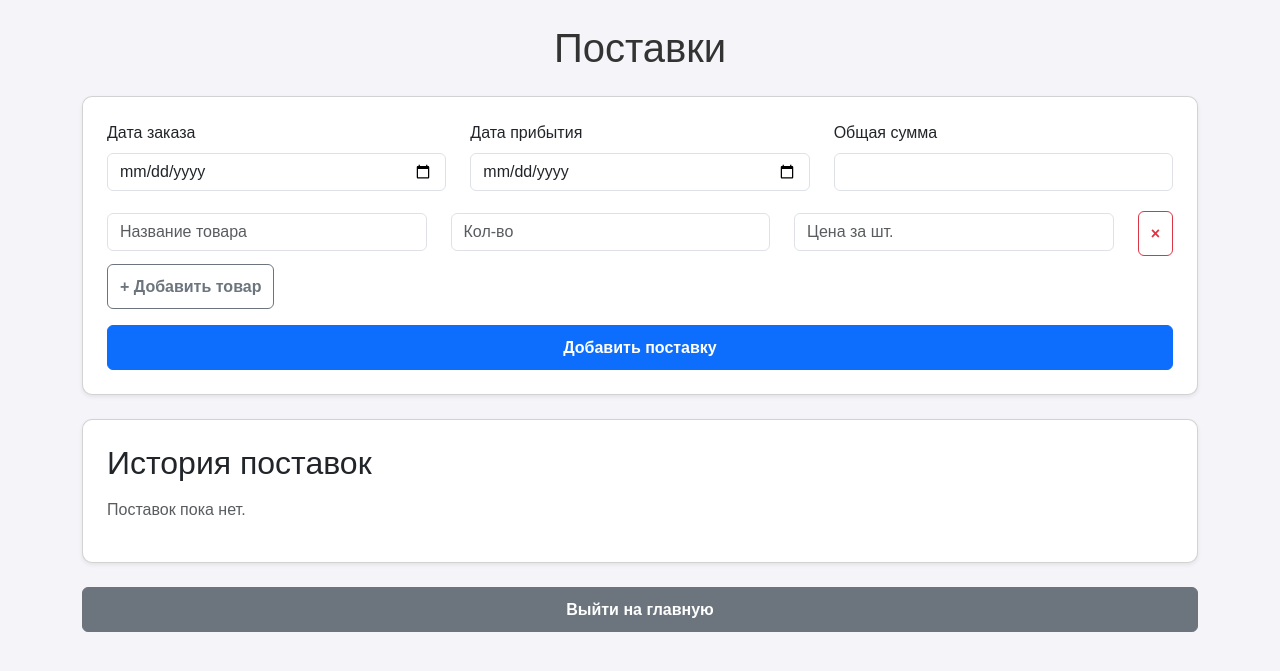
After one commit to semionser/db1, a Flask app: page /supplies in a window 1280 px wide. The commit adds this page. Shown: the top 671 px of the page. Run offline with Flask 3, Linux system fonts and the light colour scheme; parts of the project's set-up code (start-up, migrations or seed data) failed here and were passed over.

Commit message:
бновлён

```diff
--- a/app.py
+++ b/app.py
@@ -58,6 +58,22 @@ class Task(db.Model):
     description = db.Column(db.Text, nullable=False)
     deadline = db.Column(db.Date, nullable=False)
     created_at = db.Column(db.DateTime, default=datetime.utcnow)
+
+#== бд поставок ===
+
+class Supply(db.Model):
+    id = db.Column(db.Integer, primary_key=True)
+    order_date = db.Column(db.Date, nullable=False)
+    arrival_date = db.Column(db.Date)
+    total_price = db.Column(db.Float)
+    items = db.relationship('SupplyItem', backref='supply', cascade="all, delete-orphan")
+
+class SupplyItem(db.Model):
+    id = db.Column(db.Integer, primary_key=True)
+    supply_id = db.Column(db.Integer, db.ForeignKey('supply.id'))
+    name = db.Column(db.String(100))
+    quantity = db.Column(db.Integer)
+    price = db.Column(db.Float)
 
 #== авторизация
 @login_manager.user_loader
@@ -156,6 +172,87 @@ def login():
 def logout():
     logout_user()
     return redirect(url_for('login'))
+
+
+#==  Поставки  ===
+@app.route('/supplies', methods=['GET', 'POST'])
+def supplies():
+    if request.method == 'POST':
+        order_date = request.form.get('order_date')
+        arrival_date = request.form.get('arrival_date')
+        total_price = request.form.get('total_price')
+        item_names = request.form.getlist('item_name[]')
+        quantities = request.form.getlist('item_quantity[]')
+        prices = request.form.getlist('item_price[]')
+
+        new_supply = Supply(
+            order_date=datetime.strptime(order_date, '%Y-%m-%d'),
+            arrival_date=datetime.strptime(arrival_date, '%Y-%m-%d') if arrival_date else None,
+            total_price=float(total_price) if total_price else 0
+        )
+        db.session.add(new_supply)
+        db.session.commit()
+
+        for name, qty, price in zip(item_names, quantities, prices):
+            if name.strip() == '':
+                continue
+            item = SupplyItem(
+                supply_id=new_supply.id,
+                name=name,
+                quantity=int(qty),
+                price=float(price)
+            )
+            db.session.add(item)
+        db.session.commit()
+        flash("Поставка успешно добавлена")
+        return redirect(url_for('supplies'))
+
+    supplies = Supply.query.order_by(Supply.order_date.desc()).all()
+    return render_template('supplies.html', supplies=supplies)
+
+@app.route('/delete_supply/<int:supply_id>', methods=['POST'])
+def delete_supply(supply_id):
+    supply = Supply.query.get_or_404(supply_id)
+    db.session.delete(supply)
+    db.session.commit()
+    flash("Поставка удалена")
+    return redirect(url_for('supplies'))
+
+@app.route('/edit_supply/<int:supply_id>', methods=['GET', 'POST'])
+def edit_supply(supply_id):
+    supply = Supply.query.get_or_404(supply_id)
+
+    if request.method == 'POST':
+        supply.order_date = datetime.strptime(request.form['order_date'], '%Y-%m-%d').date()
+        arrival_date_str = request.form.get('arrival_date', '').strip()
+        supply.arrival_date = datetime.strptime(arrival_date_str, '%Y-%m-%d').date() if arrival_date_str else None
+
+        total_price_str = request.form.get('total_price', '').strip()
+        supply.total_price = float(total_price_str) if total_price_str else 0.0
+
+        # Обновляем товары:
+        supply.items.clear()
+        names = request.form.getlist('item_name[]')
+        quantities = request.form.getlist('item_quantity[]')
+        prices = request.form.getlist('item_price[]')
+
+        for name, qty, price in zip(names, quantities, prices):
+            if not name.strip() or not qty.strip() or not price.strip():
+                continue
+
+            item = SupplyItem(
+                name=name.strip(),
+                quantity=int(qty),
+                price=float(price),
+                supply=supply
+            )
+            db.session.add(item)
+
+        db.session.commit()
+        flash('Поставка успешно обновлена')
+        return redirect(url_for('edit_supply', supply_id=supply.id))
+
+    return render_template('edit_supply.html', supply=supply)
 
 
 #==  Таски ===
--- a/templates/index.html
+++ b/templates/index.html
@@ -280,6 +280,10 @@
                 <i class="fas fa-chart-line"></i>
                 <span>Аналитика</span>
             </a>
+             <a href="{{ url_for('supplies') }}" class="menu-item">
+        <i class="fas fa-truck"></i>
+        <span>Поставки</span>
+            </a>
             <a href="{{ url_for('tasks') }}" class="menu-item">
                 <i class="fas fa-tasks"></i>
                 <span>Задачи</span>
--- /dev/null
+++ b/templates/supplies.html
@@ -0,0 +1,169 @@
+<!DOCTYPE html>
+<html lang="ru">
+<head>
+    <meta charset="UTF-8" />
+    <title>Поставки</title>
+    <link rel="icon" href="{{ url_for('static', filename='kit.ico') }}" type="image/x-icon" />
+    <meta name="viewport" content="width=device-width, initial-scale=1" />
+    <link href="https://cdn.jsdelivr.net/npm/bootstrap@5.3.0/dist/css/bootstrap.min.css" rel="stylesheet" />
+    <style>
+        body {
+            background-color: #f4f4f9;
+            font-family: Arial, sans-serif;
+            animation: fadeInBody 1s ease;
+        }
+        @keyframes fadeInBody {
+            from { opacity: 0; }
+            to { opacity: 1; }
+        }
+        h1 {
+            animation: slideDown 1s ease-out;
+            color: #333;
+        }
+        @keyframes slideDown {
+            from { opacity: 0; transform: translateY(-20px); }
+            to { opacity: 1; transform: translateY(0); }
+        }
+        .card {
+            border-radius: 10px;
+            animation: fadeUp 0.8s ease both;
+            transition: box-shadow 0.3s ease;
+            background: white;
+        }
+        .card:hover {
+            box-shadow: 0 0 20px rgba(0,0,0,0.05);
+        }
+        @keyframes fadeUp {
+            from { opacity: 0; transform: translateY(20px); }
+            to { opacity: 1; transform: translateY(0); }
+        }
+        .btn {
+            display: flex;
+            align-items: center;
+            justify-content: center;
+            font-weight: 600;
+            height: 45px;
+        }
+        .btn-danger {
+            font-weight: 600;
+            padding: 6px 14px;
+        }
+        .remove-item-btn {
+            margin-top: 4px;
+        }
+    </style>
+</head>
+<body>
+<div class="container py-4">
+    <h1 class="mb-4 text-center">Поставки</h1>
+
+    {% with messages = get_flashed_messages() %}
+      {% if messages %}
+        <div class="alert alert-info">
+          {% for message in messages %}
+            <div>{{ message }}</div>
+          {% endfor %}
+        </div>
+      {% endif %}
+    {% endwith %}
+
+    <div class="card p-4 mb-4 shadow-sm">
+        <form method="post" action="{{ url_for('supplies') }}">
+            <div class="row mb-3">
+                <div class="col">
+                    <label class="form-label">Дата заказа</label>
+                    <input type="date" name="order_date" class="form-control" required>
+                </div>
+                <div class="col">
+                    <label class="form-label">Дата прибытия</label>
+                    <input type="date" name="arrival_date" class="form-control">
+                </div>
+                <div class="col">
+                    <label class="form-label">Общая сумма</label>
+                    <input type="number" name="total_price" class="form-control" step="0.01">
+                </div>
+            </div>
+
+            <div id="items-container">
+                <div class="row mb-2 align-items-center item-row">
+                    <div class="col">
+                        <input type="text" name="item_name[]" class="form-control" placeholder="Название товара" required>
+                    </div>
+                    <div class="col">
+                        <input type="number" name="item_quantity[]" class="form-control" placeholder="Кол-во" required>
+                    </div>
+                    <div class="col">
+                        <input type="number" step="0.01" name="item_price[]" class="form-control" placeholder="Цена за шт." required>
+                    </div>
+                    <div class="col-auto">
+                        <button type="button" class="btn btn-outline-danger remove-item-btn" onclick="removeItem(this)">×</button>
+                    </div>
+                </div>
+            </div>
+
+            <button type="button" class="btn btn-outline-secondary mb-3" onclick="addItem()">+ Добавить товар</button>
+            <button type="submit" class="btn btn-primary w-100">Добавить поставку</button>
+        </form>
+    </div>
+
+    <div class="card p-4 shadow-sm">
+        <h2 class="mb-3">История поставок</h2>
+        {% if supplies %}{% for supply in supplies %}
+                <div class="mb-4 border-bottom pb-3">
+                    <h5>Заказ: {{ supply.order_date.strftime('%Y-%m-%d') }}{% if supply.arrival_date %}, прибыло: {{ supply.arrival_date.strftime('%Y-%m-%d') }}{% endif %}</h5>
+                    <p><strong>Общая сумма:</strong> {{ '%.2f'|format(supply.total_price or 0) }} ₽</p>
+                    <ul class="list-group mb-2">
+                        {% for item in supply.items %}
+                            <li class="list-group-item d-flex justify-content-between align-items-center">
+                                {{ item.name }} — {{ item.quantity }} шт. × {{ '%.2f'|format(item.price) }} ₽
+                            </li>
+                        {% endfor %}
+                    </ul>
+                    <div class="d-flex gap-2">
+                        <form method="get" action="{{ url_for('edit_supply', supply_id=supply.id) }}">
+                            <button type="submit" class="btn btn-warning btn-sm">Редактировать</button>
+                        </form>
+                        <form method="post" action="{{ url_for('delete_supply', supply_id=supply.id) }}">
+                            <button type="submit" class="btn btn-danger btn-sm">Удалить поставку</button>
+                        </form>
+                    </div>
+                </div>
+            {% endfor %}
+        {% else %}
+            <p class="text-muted">Поставок пока нет.</p>
+        {% endif %}
+    </div>
+
+    <form method="get" action="{{ url_for('index') }}">
+        <button type="submit" class="btn btn-secondary w-100 mt-4">Выйти на главную</button>
+    </form>
+</div>
+
+<script>
+    function addItem() {
+        const container = document.getElementById('items-container');
+        const row = document.createElement('div');
+        row.className = 'row mb-2 align-items-center item-row';
+        row.innerHTML = `
+            <div class="col">
+                <input type="text" name="item_name[]" class="form-control" placeholder="Название товара" required>
+            </div>
+            <div class="col">
+                <input type="number" name="item_quantity[]" class="form-control" placeholder="Кол-во" required>
+            </div>
+            <div class="col">
+                <input type="number" step="0.01" name="item_price[]" class="form-control" placeholder="Цена за шт." required>
+            </div>
+            <div class="col-auto">
+                <button type="button" class="btn btn-outline-danger remove-item-btn" onclick="removeItem(this)">×</button>
+            </div>`;
+        container.appendChild(row);
+    }
+
+    function removeItem(button) {
+        const row = button.closest('.item-row');
+        row.remove();
+    }
+</script>
+</body>
+</html>
```
Also changed, not shown: templates/edit_supply.html (added, +166 -0 lines).
